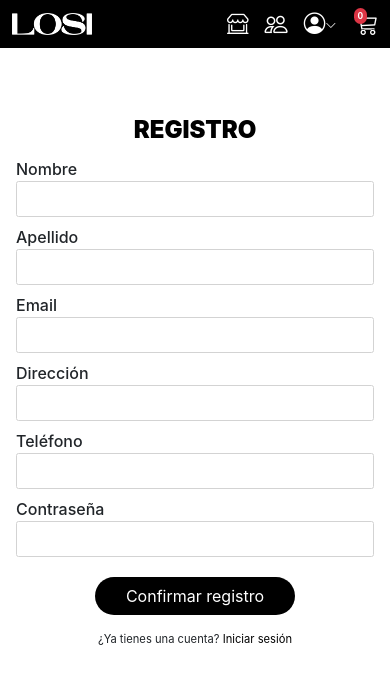
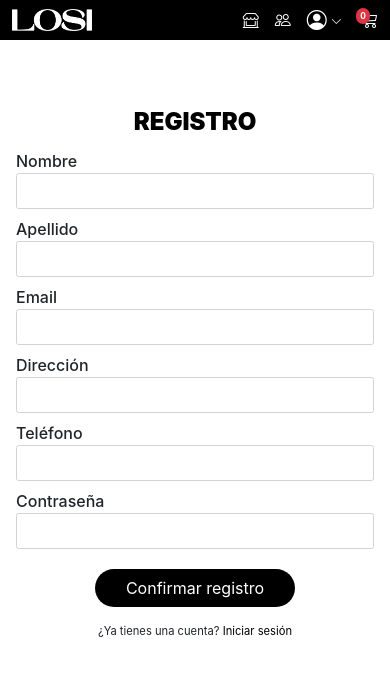
Before and after one commit to NicolasDelValle/e-comerce_front-end, a React (Create React App) app: page /register in a window 390 px wide. Shown: the top 684 px of the page. Built offline with nearby package versions, Linux system fonts and the light colour scheme; no server answers.

Commit message:
se modifica estilos de dropdown de navbar

```diff
--- a/src/components/NavigationBar.jsx
+++ b/src/components/NavigationBar.jsx
@@ -13,14 +13,14 @@ function NavigationBar() {
 
   const CustomToggle = React.forwardRef(({ onClick }, ref) => (
     <a
-      className="d-flex align-items-center mx-2 me-1 pe-0"
+      className="d-flex align-items-center mx-2 me-1 pe-0 "
       ref={ref}
       onClick={(e) => {
         e.preventDefault();
         onClick(e);
       }}
     >
-      <i className="bi bi-person-circle fs-4 d-flex"></i>
+      <i className="bi bi-person-circle fs-5 d-flex me-1"></i>
       {/* <span className="d-none d-sm-flex">Cuenta</span> */}
       <i className="bi bi-chevron-down pt-1"></i>
     </a>
@@ -32,7 +32,7 @@ function NavigationBar() {
 
   return (
     <>
-      <Navbar className="bg-black">
+      <Navbar className="bg-black navegacion">
         <Container className="d-flex justify-content-between align-items-center">
           <Link
             className="wLogoContainer d-flex justify-content-center p-0 m-0 border-none"
@@ -52,24 +52,24 @@ function NavigationBar() {
               to={"/shop"}
               className="px-2 text-white text-decoration-none d-flex justify-content-between align-items-center"
             >
-              <i className="bi bi-shop-window fs-4 d-flex d-sm-none"></i>
+              <i className="bi bi-shop-window fs-6 d-flex d-sm-none"></i>
               <span className="d-none d-sm-flex">Tienda</span>
             </Link>
             <Link
               to={"/about"}
               className="px-2 text-white text-decoration-none d-flex justify-content-between align-items-center"
             >
-              <i className="bi bi-people fs-3 d-flex d-sm-none"></i>
+              <i className="bi bi-people fs-6 d-flex d-sm-none"></i>
               <span className="d-none d-sm-flex">Nosotros</span>
             </Link>
 
             {user?.isAdmin ? (
               <Link
                 to="/admin"
-                className="d-flex ps-3 align-items-start"
+                className="d-flex  align-items-start "
                 title="Carrito de compras"
               >
-                <i className="bi bi-gear fs-4 position-relative"></i>
+                <i className="bi bi-gear fs-6 position-relative"></i>
               </Link>
             ) : (
               <></>
@@ -85,22 +85,22 @@ function NavigationBar() {
                 className="bg-black text-white mt-3"
               >
                 {user?.newToken ? (
-                  <div className="d-flex flex-column">
+                  <div className="d-flex flex-column text-center">
                     <Link
                       className="p-1 w-100 "
                       to="/settings/account"
                       title="Perfil"
                     >
-                      <span>Ajustes</span>
-                      <i className="bi bi-box-arrow-up-right ms-1"></i>
+                      <p className="p-0 m-0 ">Ajustes</p>
+                      {/* <i className="bi bi-box-arrow-up-right ms-1"></i> */}
                     </Link>
                     <Link
                       className="p-1 w-100 "
                       to="/checkout"
                       title="Historial"
                     >
-                      <span>Historial</span>
-                      <i className="bi bi-box-arrow-up-right ms-1"></i>
+                      <p className="p-0 m-0 ">Historial</p>
+                      {/* <i className="bi bi-box-arrow-up-right ms-1"></i> */}
                     </Link>
                     <Dropdown.Divider />
                     <Link
@@ -115,18 +115,22 @@ function NavigationBar() {
                   </div>
                 ) : (
                   <div className="d-flex flex-column">
-                    <Link className="p-1 w-100 " to="/login" title="Ingresar">
-                      <span>Ingresar</span>
-                      <i className="bi bi-box-arrow-up-right ms-1"></i>
+                    <Link
+                      className="p-1 w-100 text-center"
+                      to="/login"
+                      title="Ingresar"
+                    >
+                      <p className="p-0 m-0 ">Ingresar</p>
+                      {/* <i className="bi bi-box-arrow-up-right ms-1"></i> */}
                     </Link>
                     <Dropdown.Divider />
                     <Link
-                      className="p-1 w-100"
+                      className="p-1 w-100 text-center"
                       to="/register"
                       title="Registrarse"
                     >
-                      <span>Registrarse</span>
-                      <i className="bi bi-box-arrow-up-right ms-1"></i>
+                      <p className="p-0 m-0 fw-6">Registrarse</p>
+                      {/* <i className="bi bi-box-arrow-up-right ms-1"></i> */}
                     </Link>
                   </div>
                 )}
@@ -139,7 +143,7 @@ function NavigationBar() {
               title="Carrito de compras"
             >
               <div className="ms-auto position-relative">
-                <i className="bi bi-cart3 fs-4 position-relative"></i>
+                <i className="bi bi-cart3 fs-6 position-relative"></i>
                 <span className=" badge rounded-pill bg-danger py-1 px-1 position-absolute top-0 end-50">
                   {totalItemsCart}
                 </span>
--- a/src/components/css/NavigationBar.css
+++ b/src/components/css/NavigationBar.css
@@ -3,3 +3,13 @@
   min-width: 80px;
   width: 80px;
 }
+/* cree la clase navegacion para que no afecte los estilos al proyecto */
+.navegacion p {
+  font-size: 0.7rem;
+}
+.navegacion p:hover {
+  font-weight: bold;
+}
+.navegacion a:hover {
+  color: white;
+}
```
